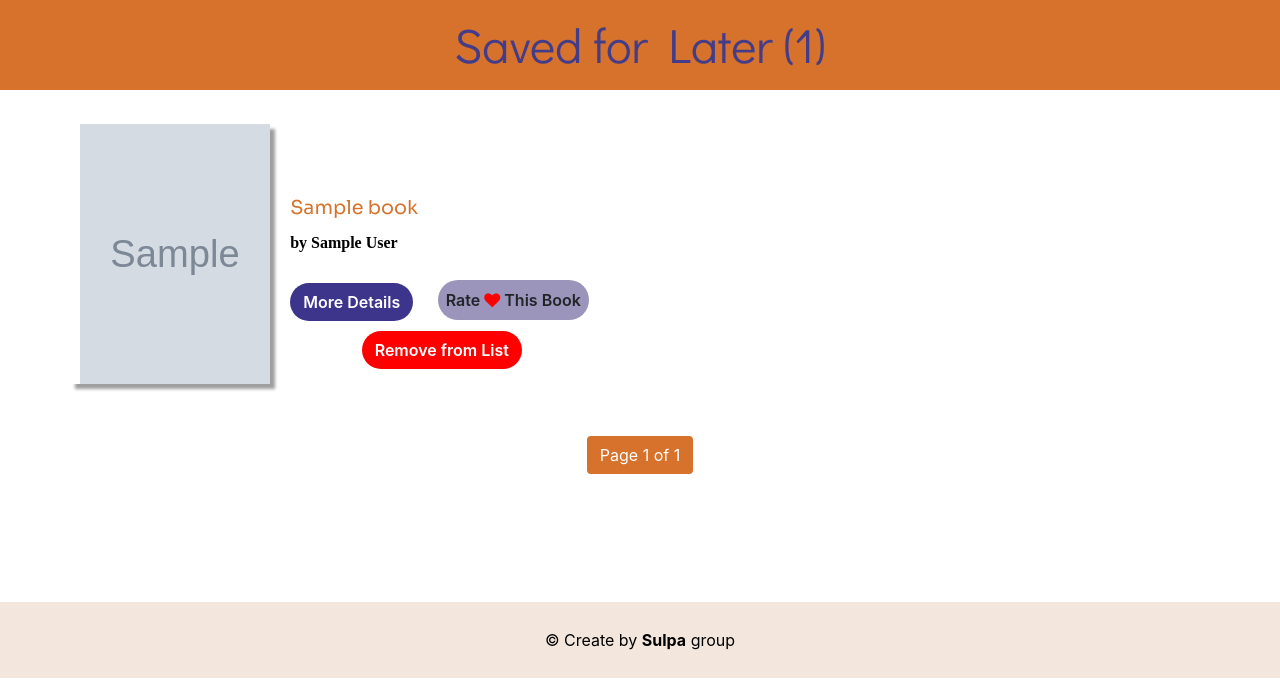
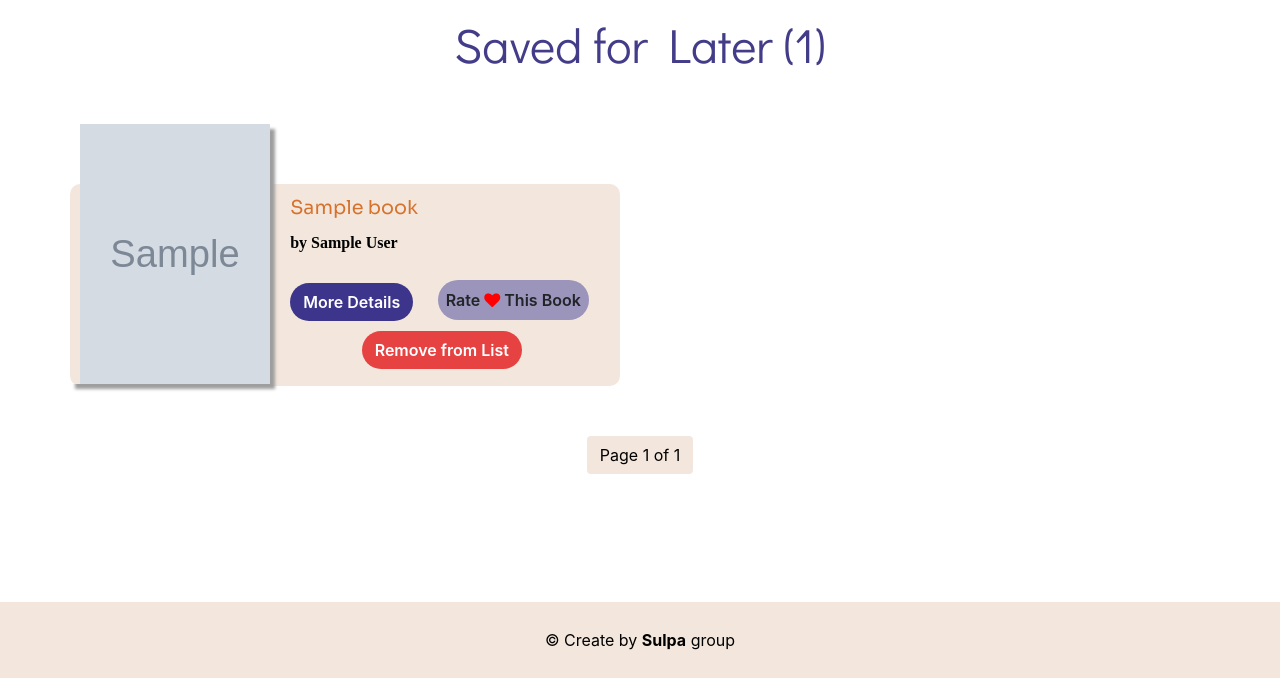
Before and after one commit to hnagn2003/BookBuddy, a Django app: template templates/mainapp/saved_book.html in a window 1280 px wide. Shown: the part 111-800 px from the top of the page. Run offline with Django 3.2, Linux system fonts and the light colour scheme; the template is opened without the code that fills it: most values are stand-ins (such as "Sample title", 1, 10 or a date in 2020); grey boxes marked "Sample" are stand-in pictures; some libraries are stand-ins or nearby versions.

Commit message:
edit read.css recommendation.css saved_book.css

```diff
--- a/static/mainapp/css/recommendation.css
+++ b/static/mainapp/css/recommendation.css
@@ -143,7 +143,6 @@
     right: 26%;
     margin-top: 20%;
     bottom: 70px;
-    margin-right: -12px;
 }
 
 .more-details:hover {
@@ -165,10 +164,6 @@
     left: 50%;
 }
 
-.more-details {
-    padding-left: -2px;
-}
-
 .rating-block:hover {
     text-shadow: 0px 0px 6px rgba(255, 255, 255, 1);
     transition: all 0.4s ease 0s;
--- a/static/mainapp/css/saved_book.css
+++ b/static/mainapp/css/saved_book.css
@@ -2,7 +2,6 @@
     font-family: 'Didact Gothic', sans-serif;
     color: #433d89;
     font-size: 300%;
-    background-color: #d7722c;
     margin-top: 0px;
 }
 
@@ -19,7 +18,7 @@
 .obsu {
     margin-top: 70px;
     width: 550px;
-    background-color: white;
+    background-color: #F3E7DD;
     border-radius: 10px;
     margin-left: 6.5%;
 }
@@ -48,7 +47,7 @@
 
 .remove {
     margin-top: 10px;
-    background-color: red;
+    background-color: rgb(230, 66, 66);
     text-align: center;
     font-weight: 600;
     font-size: 1rem;
@@ -59,9 +58,9 @@
 }
 
 .remove:hover {
-    color: red;
+    color: rgb(230, 66, 66);
     background: white;
-    border: 2px solid red;
+    border: 2px solid rgb(230, 66, 66);
     text-shadow: 1px 1px 3px #ffcccb;
 }
 
@@ -113,8 +112,13 @@
 }
 
 .des {
-    background-color: #d7722c;
-    color: white;
+    background-color: #F3E7DD;
+    color: black;
+}
+
+.des:hover {
+    background-color: #FFDAB9;
+    color: black;
 }
 
 .pagination {
```
Also changed, not shown: static/mainapp/css/read.css (+7 -3 lines).
